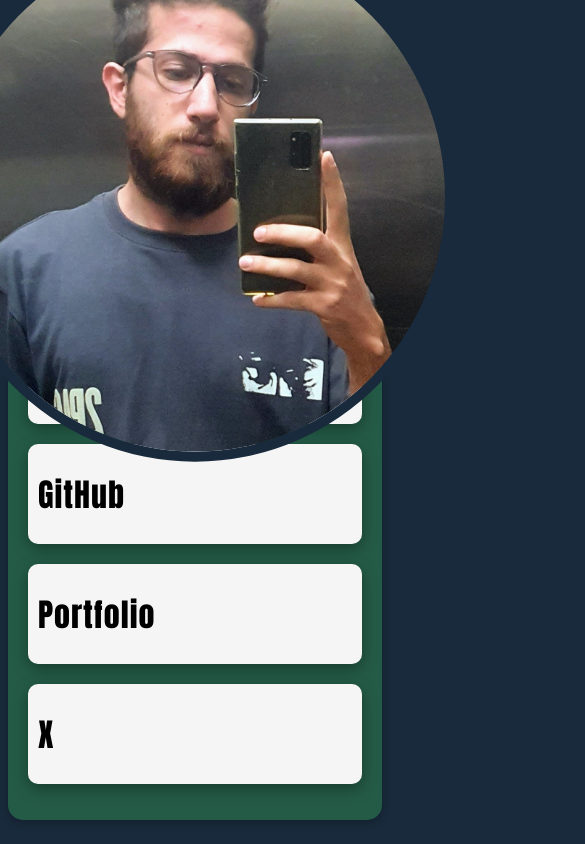
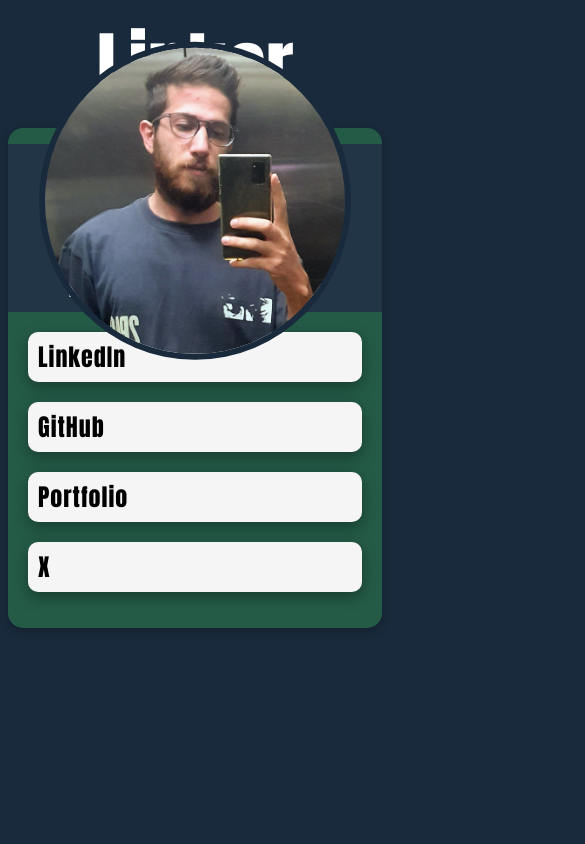
Before and after one commit to Mo-21/Linker, a website built with Vite: page index.html in a window 390 px wide. In both pictures the pointer is over the picture 195 px from the left and 195 px from the top of the page. Shown: the top 844 px of the page, 585 px wide, since content can reach past the window. Built offline with nearby package versions, Linux system fonts and the light colour scheme.

Commit message:
update responsiveness

```diff
--- a/src/style.css
+++ b/src/style.css
@@ -46,6 +46,8 @@
   align-items: center;
   gap: 5px;
   margin-top: 1em;
+  background-color: var(--navy);
+  padding: 4px;
 }
 
 div.name {
@@ -63,7 +65,7 @@
   scale: 5;
   cursor: pointer;
   border: solid 2px var(--dark-navy);
-  transition: scale 200ms ease-out 200ms;
+  transition: scale 500ms cubic-bezier(0.01, 0.2, 0.2, 1.21) 200ms;
 }
 
 ul.links-group {
@@ -95,7 +97,7 @@
 }
 
 span.hyperlink {
-  visibility: hidden;
+  display: none;
 }
 
 @media (max-width: 600px) {
@@ -108,6 +110,22 @@
   }
 
   ul.links-group {
-    grid-template: repeat(4, 100px) / 100%;
+    grid-template: repeat(4, 50px) / 100%;
+  }
+
+  li.link {
+    font-size: 1.5rem;
+  }
+
+  li.link:hover {
+    scale: 1;
+    cursor: pointer;
+  }
+
+  img.portrait:hover {
+    scale: 3;
+    cursor: pointer;
+    border: solid 2px var(--dark-navy);
+    transition: scale 500ms cubic-bezier(0.01, 0.2, 0.2, 1.21) 200ms;
   }
 }
```
